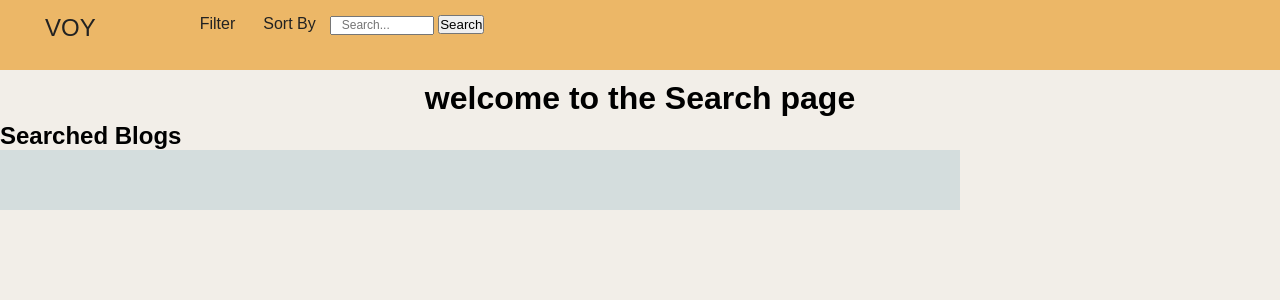
After one commit to Voice-Of-Youth/voy-v2, a PHP site: page /voy/application/controller/searchResult.php in a window 1280 px wide. The commit adds this page. Shown: the top 300 px of the page. Run offline with PHP 8.4, Linux system fonts and the light colour scheme.

Commit message:
I have added the search result page

```diff
--- /dev/null
+++ b/application/controller/searchResult.php
@@ -0,0 +1,73 @@
+<?php
+include 'connection.inc.php';
+?>
+
+<!DOCTYPE html>
+<html>
+
+<head>
+  <meta charset="UTF-8">
+  <link rel="stylesheet" href="../../public/styles/searchresult.css">
+  <title>Search page</title>
+
+</head>
+
+<body>
+  <nav>
+    <p>VOY</p>
+    <ul>
+      <li>
+        <form>
+          <input type="text" placeholder="Search...">
+          <button type="submit" name="submit-search">
+            Search
+          </button>
+        </form>
+      </li>
+      <li><a href="#">Sort By </a>
+        <ul>
+          <li><a href="#">writer name</a></li>
+          <li><a href="#">Article Title</a></li>
+        </ul>
+      </li>
+      <li><a href="#">Filter</a></li>
+
+    </ul>
+  </nav>
+
+</body>
+
+<h1> welcome to the Search page</h1>
+<h2>Searched Blogs </h2>
+<div class="blog-container">
+  <!-- <?php
+if(isset($_POST['submit-search'])){
+  $search=mysqli_real_escape_string($conn,$_POST['search']);
+
+  $sql="SELECT*FROM blog WHERE blogName lIKE '%$search%' OR Content lIKE '%$search%' OR createdAt lIKE '%$search%' ";
+$result=mysqli_query($conn, $sql);
+$queryResult=mysqli_num_rows($result);
+
+ if($queryResult>0){
+while($row=mysqli_fetch_assoc($result)){
+  echo "<a href='../view/articles/article.php?title=".$row['blogName']."&date=".$row['createdAt']."'>
+    <div class='blog-box'>
+  <h3>".$row['blogName']."</h3>
+  <p>".$row['Content']."</p>
+  <p>".$row['createdAt']."</p>
+  </div></a>";
+
+}
+ }else{
+   echo "There are no results matching your search! ";
+ }
+
+
+}
+
+?> -->
+</div>
+
+
+
+</html>
--- /dev/null
+++ b/public/styles/searchresult.css
@@ -0,0 +1,108 @@
+* {
+    margin: 0;
+    padding: 0;
+}
+
+body {
+    /* background-image: url(../images/seo-gc53a5340d_640.jpg); */
+    background-size: cover;
+}
+
+nav {
+    width: 100%;
+    height: 70px;
+    background-color: rgb(236, 183, 103);
+
+}
+
+nav p {
+    font-family: arial;
+    color: #222;
+    font-size: 24px;
+    line-height: 55px;
+    float: left;
+    padding: 0px 45px;
+}
+
+nav ul {
+    float: left;
+    display: inline-flexbox;
+    list-style-type: none;
+    position: relative;
+    padding: 15px 45px;
+}
+
+nav ul li a {
+    display: inline;
+    font-family: Arial, Helvetica, sans-serif;
+    font-weight: 200;
+    color: #222;
+    font-size: 16px;
+    padding: 50px 14px;
+    text-decoration: none;
+
+}
+
+nav ul li {
+    float: right;
+    list-style-type: none;
+    position: relative;
+}
+
+nav ul li ul {
+    display: none;
+    position: absolute;
+    background-color: rgb(196, 172, 140);
+    padding: 10px;
+    border-radius: 0px, 0px, 4px, 4px;
+}
+
+nav ul li:hover ul {
+    display: block;
+
+}
+
+nav ul li ul li {
+    width: 115px;
+    border-radius: 4px;
+}
+
+nav ul li ul li a {
+    padding: 0 15px;
+    /* margin-top: 4px; */
+}
+
+nav ul li ul li a:hover {
+    background-color: rgb(215, 226, 222);
+}
+
+h1 {
+    text-align: center;
+    padding: 20px, 10px;
+    margin-top: 10px;
+    margin-bottom: 5px;
+}
+
+input {
+    padding: 0px 10px;
+    width: 80px;
+    height: 15px;
+    font-size: 12px;
+}
+
+body {
+    background-color: rgba(136, 95, 30, 0.1);
+    font-family: Arial, Helvetica, sans-serif;
+}
+
+.blog-container {
+    width: 900px;
+    background-color: rgb(212, 221, 221);
+    padding: 30px;
+
+}
+
+.blog-box {
+    padding-bottom: 30px;
+    width: 100%
+}
```
Also changed, not shown: application/view/articles/article.php (+25 -0 lines), public/index.php (+8 -3 lines).
